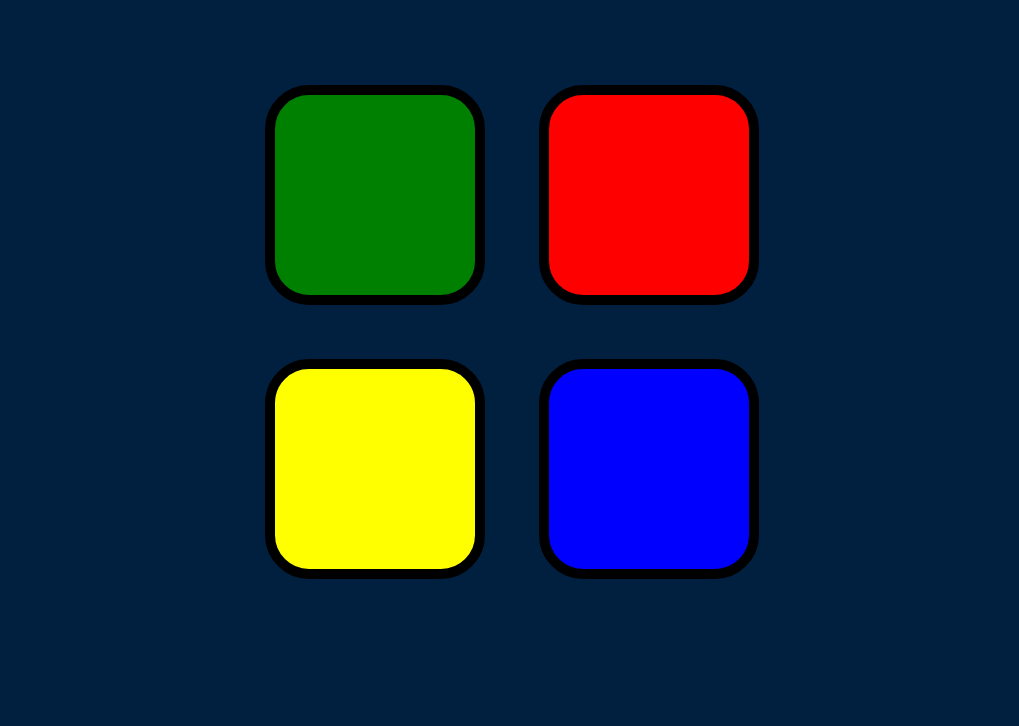
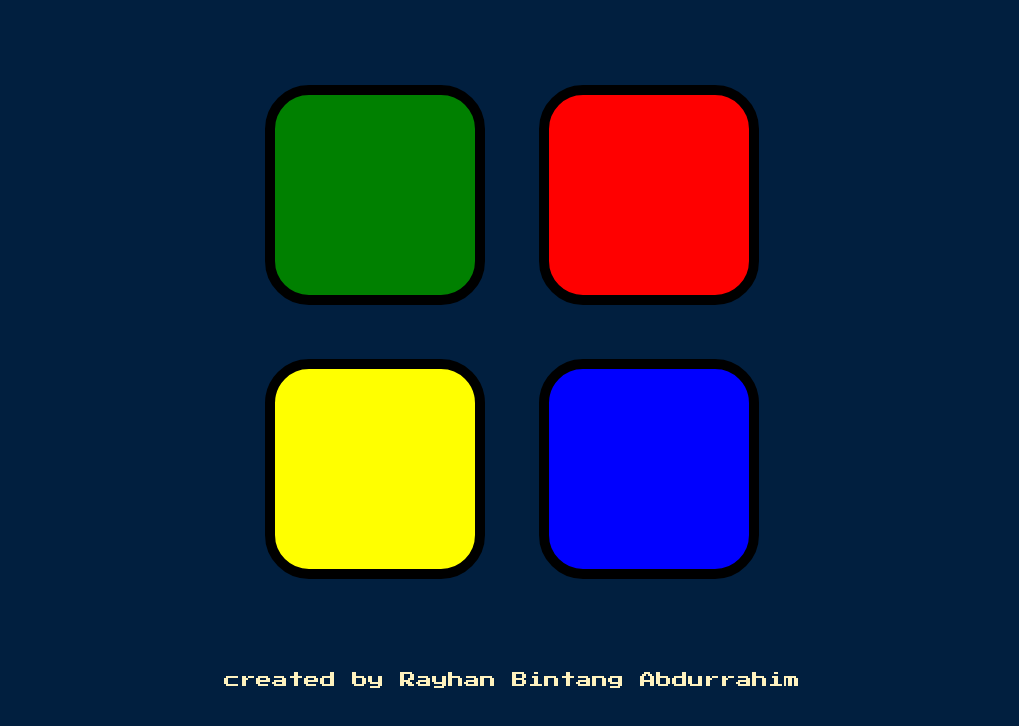
Before and after one commit to Rayhanbintang/simon-game, a plain HTML site: page index.html in a window 1280 px wide. Shown: the part 114-840 px from the top of the page, without its empty margins (128-1147 px from the left). Before the commit the page ends 800 px from the top, so only its background shows below. Drawn offline with nearby package versions, Linux system fonts and the light colour scheme.

Commit message:
Add files via upload

```diff
--- a/index.html
+++ b/index.html
@@ -36,6 +36,7 @@
 
   </div>
 
+  <p id="byMe" >created by Rayhan Bintang Abdurrahim</p>
 
   <script src="https://ajax.googleapis.com/ajax/libs/jquery/3.5.1/jquery.min.js"></script>
   <script src="game.js"></script>
--- a/styles.css
+++ b/styles.css
@@ -6,6 +6,13 @@ body {
 #level-title {
   font-family: 'Press Start 2P', cursive;
   font-size: 3rem;
+  margin:  5%;
+  color: #FEF2BF;
+}
+
+#byMe {
+  font-family: 'Press Start 2P', cursive;
+  font-size: 1rem;
   margin:  5%;
   color: #FEF2BF;
 }
```
